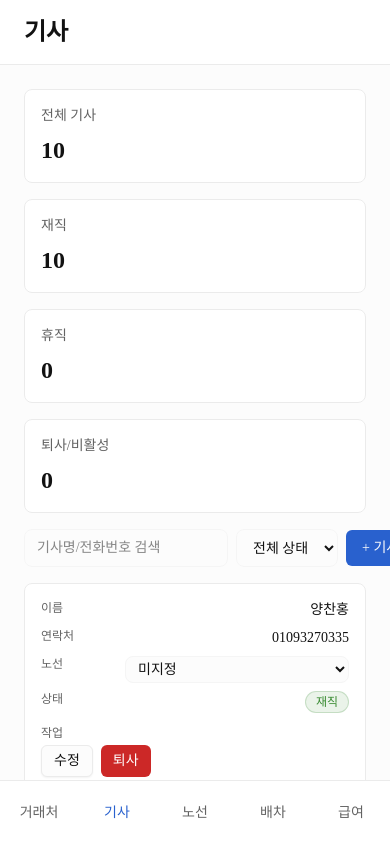
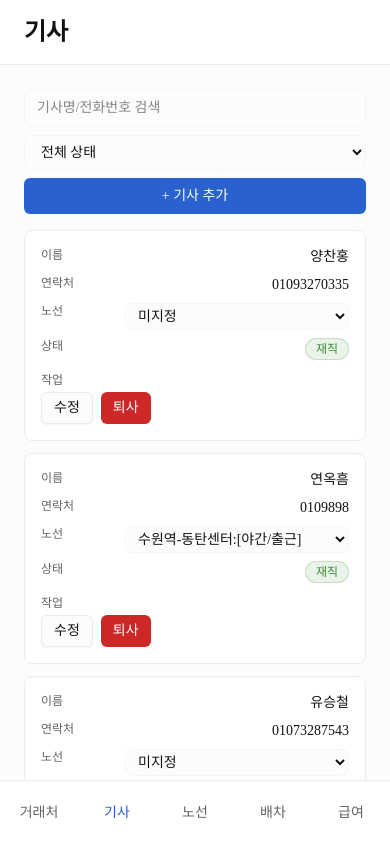
Before and after one commit to bnewbom/transport_v0, a Next.js app: page /drivers in a window 390 px wide. Built offline with nearby package versions, Linux system fonts and the light colour scheme.

Commit message:
Adjust drivers mobile controls layout

```diff
--- a/app/drivers/page.tsx
+++ b/app/drivers/page.tsx
@@ -121,24 +121,24 @@ export default function DriversPage() {
   return (
     <SidebarLayout sidebar={<Sidebar items={navItems} title={t('common.appName')} />} header={<Header title={t('nav.drivers')} />}>
       <PageContent>
-        <div className="mb-4 grid gap-4 md:grid-cols-4">
+        <div className="mb-4 hidden gap-4 md:grid md:grid-cols-4">
           <StatCard label="전체 기사" value={rows.length} />
           <StatCard label="재직" value={rows.filter((x) => x.status === 'active').length} />
           <StatCard label="휴직" value={rows.filter((x) => x.status === 'leave' || x.status === 'on-leave').length} />
           <StatCard label="퇴사/비활성" value={rows.filter((x) => x.status === 'resigned' || x.status === 'inactive').length} />
         </div>
 
-        <div className="mb-4 flex items-center justify-between gap-2">
-          <div className="flex gap-2">
-            <input value={search} onChange={(e) => setSearch(e.target.value)} placeholder="기사명/전화번호 검색" className="rounded-lg border border-input bg-background px-3 py-2 text-sm" />
-            <select value={statusFilter} onChange={(e) => setStatusFilter(e.target.value as typeof statusFilter)} className="rounded-lg border border-input bg-background px-3 py-2 text-sm">
+        <div className="mb-4 grid gap-2 md:flex md:items-center md:justify-between">
+          <div className="grid gap-2 md:flex">
+            <input value={search} onChange={(e) => setSearch(e.target.value)} placeholder="기사명/전화번호 검색" className="w-full rounded-lg border border-input bg-background px-3 py-2 text-sm md:w-auto" />
+            <select value={statusFilter} onChange={(e) => setStatusFilter(e.target.value as typeof statusFilter)} className="w-full rounded-lg border border-input bg-background px-3 py-2 text-sm md:w-auto">
               <option value="all">전체 상태</option>
               <option value="active">재직</option>
               <option value="leave">휴직</option>
               <option value="resigned">퇴사</option>
             </select>
           </div>
-          <Button onClick={() => { setEditing(null); setForm(buildFormState(null)); setOpen(true); }}>+ 기사 추가</Button>
+          <Button className="w-full md:w-auto" onClick={() => { setEditing(null); setForm(buildFormState(null)); setOpen(true); }}>+ 기사 추가</Button>
         </div>
 
         <DataList
```
